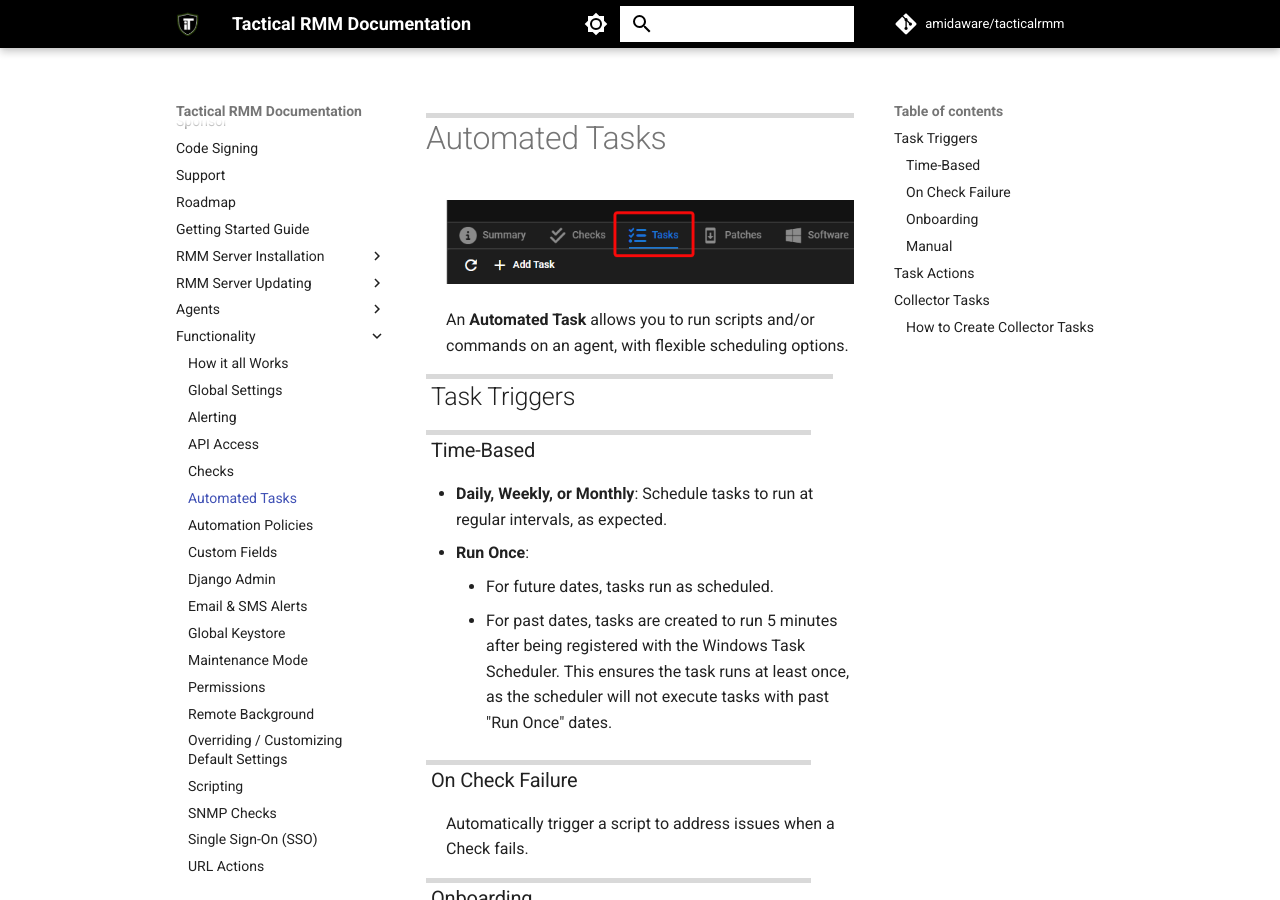
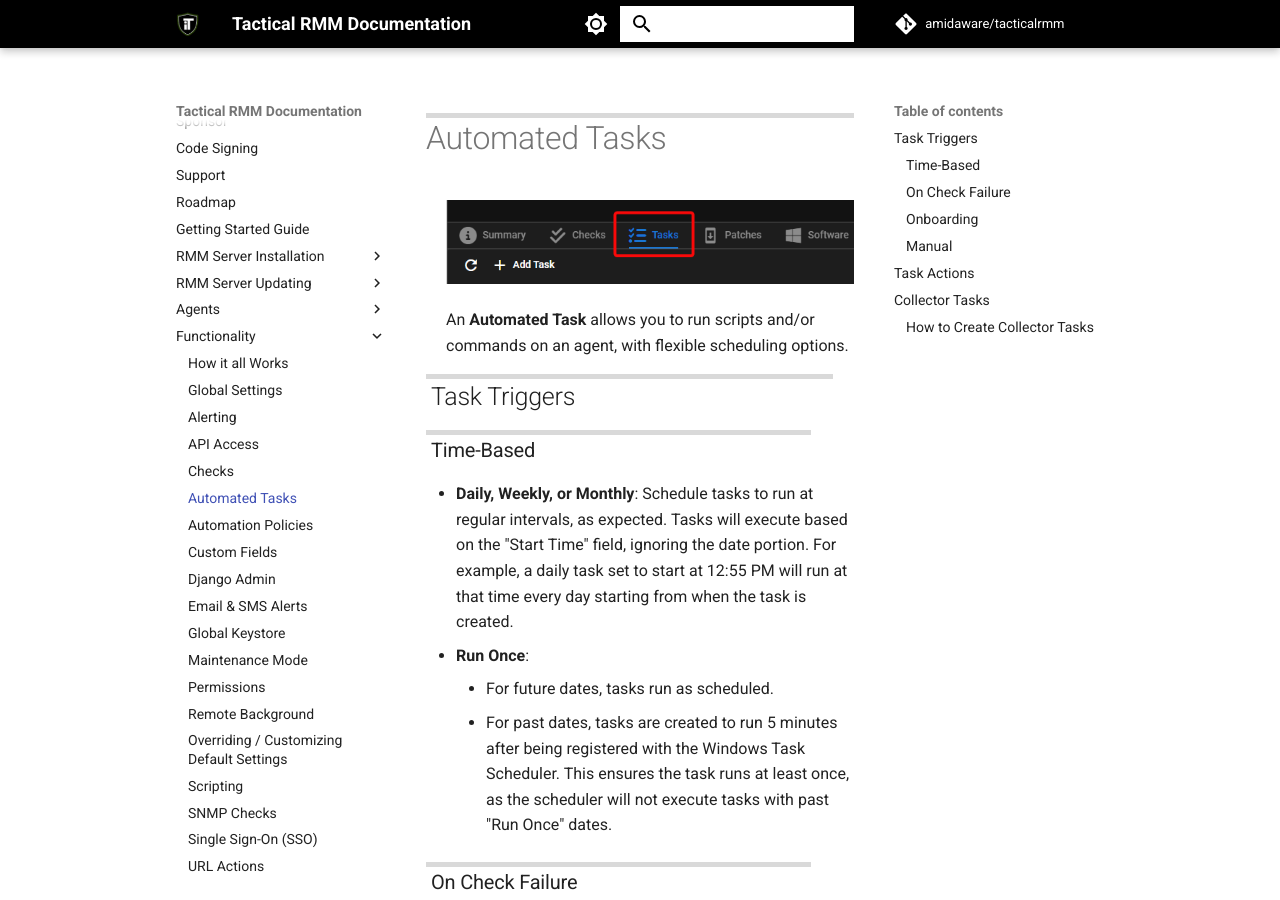
Before and after one commit to amidaware/trmm-docs, an MkDocs documentation site: the page built from docs/functions/automated_tasks.md, in a window 1280 px wide and 900 px high. Built offline with MkDocs 1.6.1 and Material for MkDocs 9.7.7, drawn with Linux system fonts in a browser that asks for light colours; comment, search, counter and statistics services are not loaded.

Commit message:
Clarify task scheduling details in automated_task related to linux tasks rework

```diff
--- a/docs/functions/automated_tasks.md
+++ b/docs/functions/automated_tasks.md
@@ -7,14 +7,13 @@
 ## Task Triggers
 
 ### Time-Based
-- **Daily, Weekly, or Monthly**: Schedule tasks to run at regular intervals, as expected.
+- **Daily, Weekly, or Monthly**: Schedule tasks to run at regular intervals, as expected. Tasks will execute based on the "Start Time" field, ignoring the date portion. For example, a daily task set to start at 12:55 PM will run at that time every day starting from when the task is created.
 - **Run Once**:
     - For future dates, tasks run as scheduled.
     - For past dates, tasks are created to run 5 minutes after being registered with the Windows Task Scheduler. This ensures the task runs at least once, as the scheduler will not execute tasks with past "Run Once" dates.
 
 ### On Check Failure
 Automatically trigger a script to address issues when a Check fails.
-
 
 ### Onboarding
 Use this type of task to execute "Run Once" scripts during agent onboarding. These tasks run immediately after the task is created on the agent, which happens a few minutes after the install of a new agent.
```
